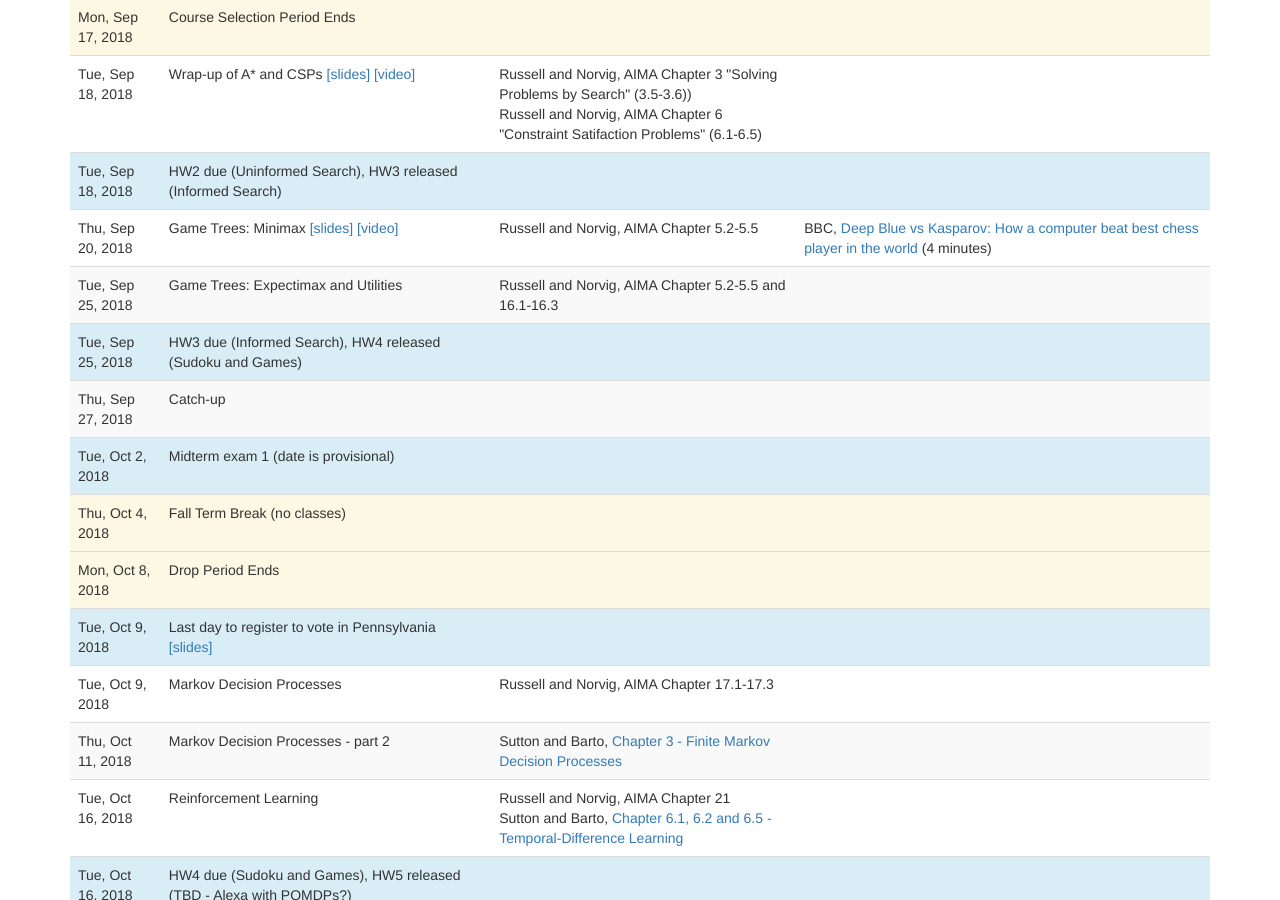
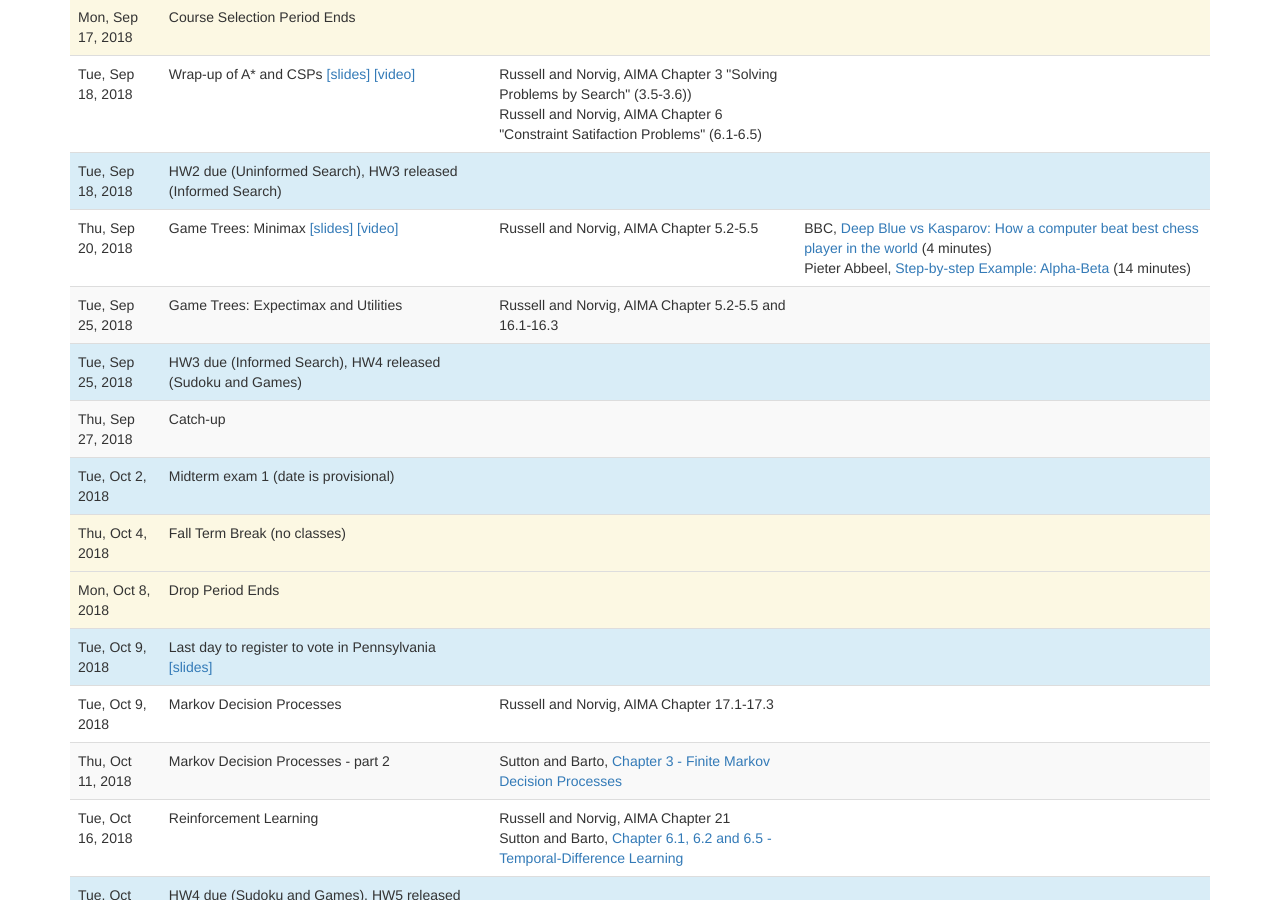
Before and after one commit to artificial-intelligence-class/artificial-intelligence-class.github.io, a Jekyll site: the page built from lectures.md, in a window 1280 px wide and 900 px high, scrolled down 968 px. Built offline with Jekyll 4.4.1, drawn with Linux system fonts in a browser that asks for light colours; nearby versions of some CDN libraries; a script that is not in the unit is left out.

Commit message:
link to Pieter Abbeel's video on A-B pruning

```diff
--- a/_data/lectures.yaml
+++ b/_data/lectures.yaml
@@ -168,6 +168,11 @@
       url: https://www.youtube.com/watch?v=KF6sLCeBj0s
       title: Deep Blue vs Kasparov&colon; How a computer beat best chess player in the world
       length: 4 minutes
+    -
+      authors: Pieter Abbeel
+      url: https://www.youtube.com/watch?v=jvpWtwVSvjA
+      title: Step-by-step Example&colon; Alpha-Beta
+      length: 14 minutes
 -
   date: 2018-09-25
   slides:
```
